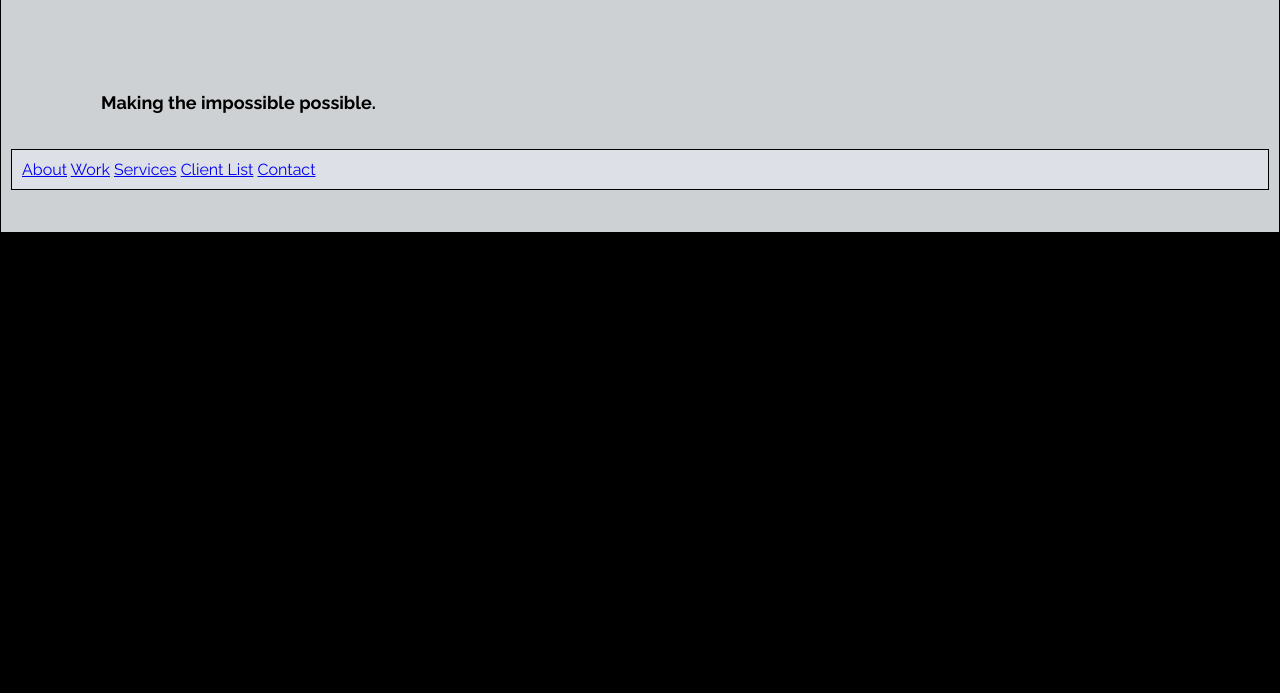
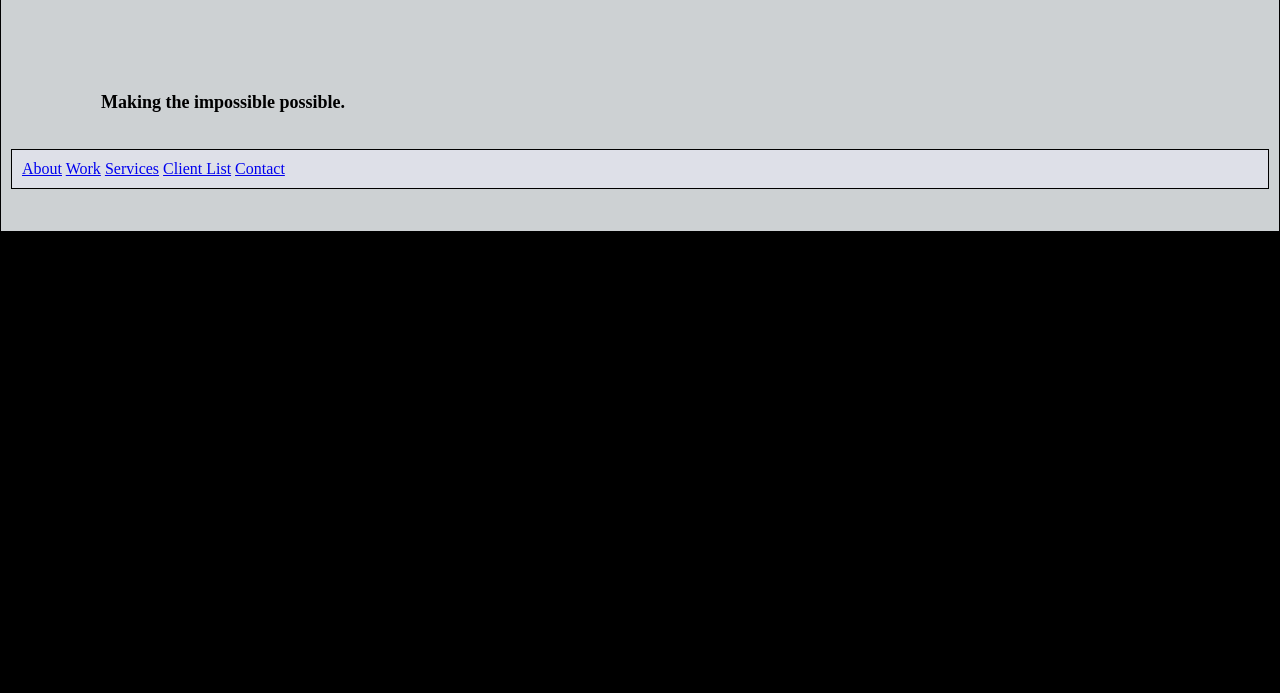
Before and after one commit to wathanalim/wathanalim.github.io, a plain HTML site: page unit_6/index.html in a window 1280 px wide. Shown: the part 107-800 px from the top of the page. Drawn offline with Linux system fonts and the light colour scheme.

Commit message:
Update style.css

```diff
--- a/unit_6/style.css
+++ b/unit_6/style.css
@@ -12,11 +12,13 @@ content: " ";
 clear: both;
 height: 0;
 }
+body {
+	background-color: white;
+}
 header {
-	font-family: 'Raleway', san-serif;
 	font-weight: 400;
 	font-size: 20px;
-	align-content: center;
+	align-content: left;
 	background-color: #CDD1D3;
 	border: .5px black solid;
 	padding:10px;
@@ -36,7 +38,6 @@ h1 {
 	margin:5em 2em 2em 5em;
 }
 h2 {
-	font-family: 'Raleway', san-serif;
 	font-size: 16px;
 	font-weight: 600;
 	margin:5em 2em 2em 5em;
```
